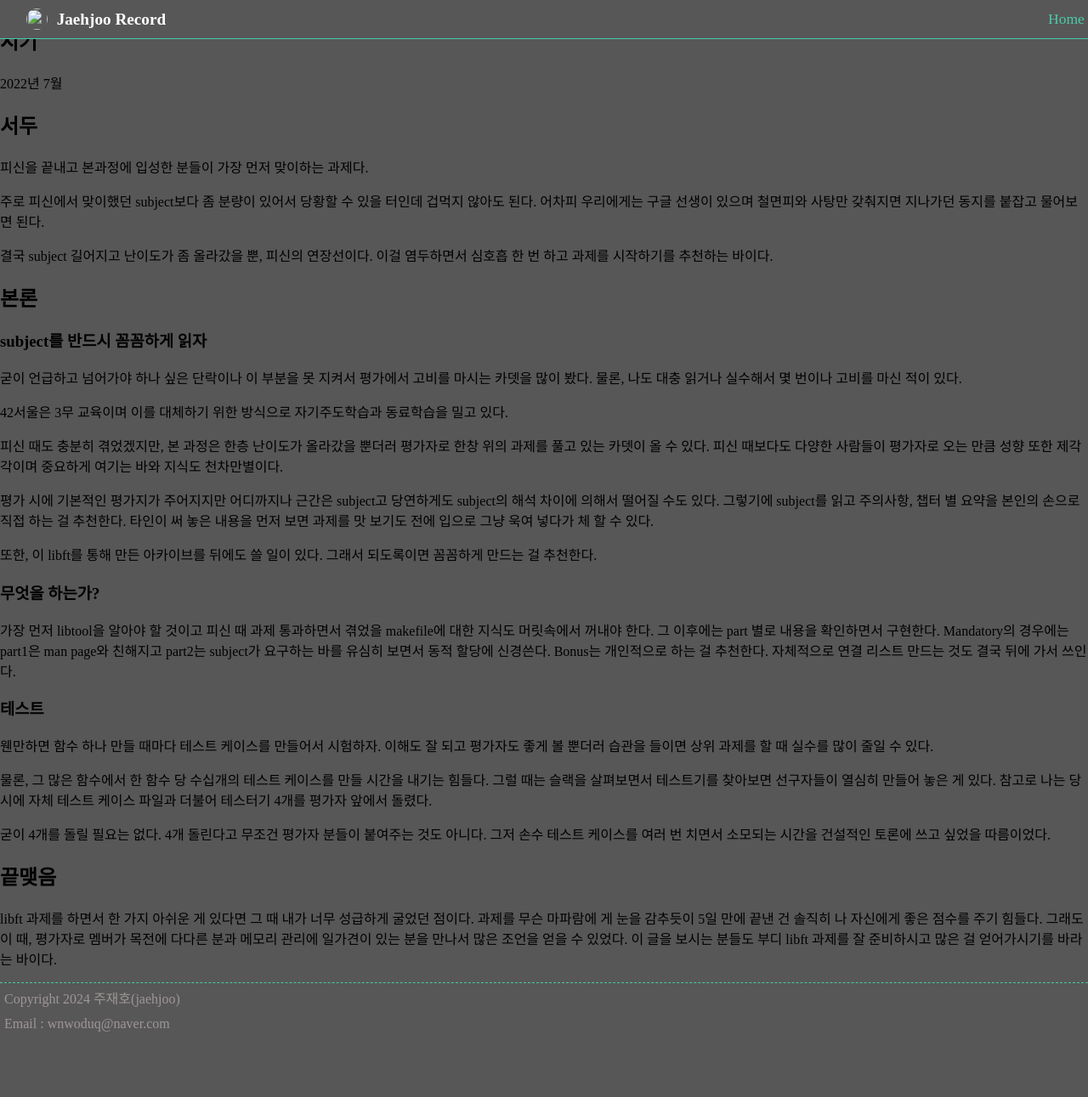
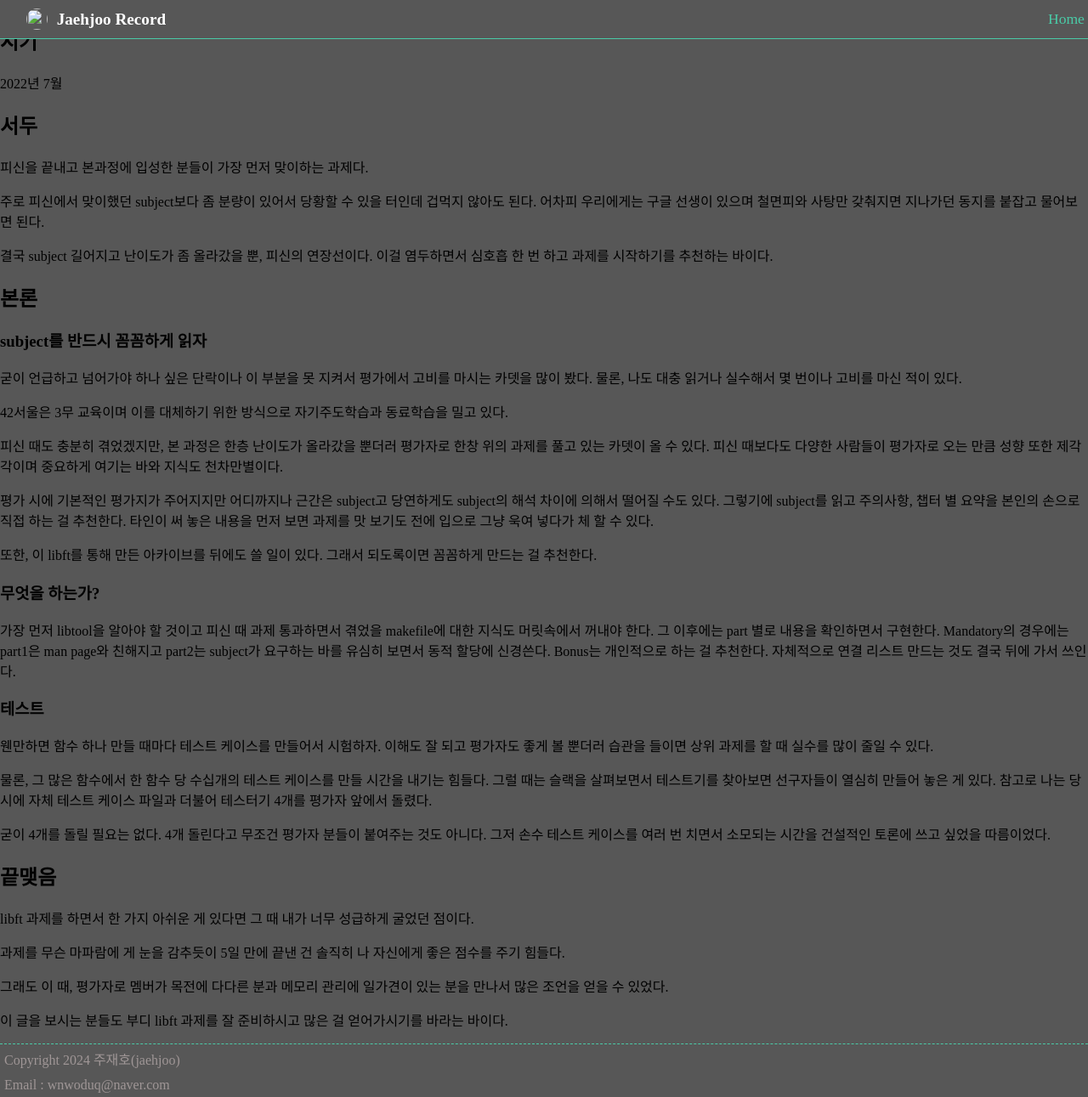
Before and after one commit to jaehjoo/jaehjoo.github.io, a Jekyll site: the page built from _posts/2022-07-11-cadet_libft.md, in a window 1280 px wide and 1291 px high. Shown: the whole window at 85% size. Built offline with Jekyll 4.4.1, drawn with Linux system fonts in a browser that asks for light colours.

```diff
--- a/_layouts/default.html
+++ b/_layouts/default.html
@@ -3,8 +3,8 @@
   <head>
     <meta charset="utf-8">
     <title>{{ page.title }}</title>
-    <link rel="stylesheet" href="/assets/css/styles.css">
-    <link rel="icon" href="/assets/images/profile.jpg" type="image/x-icon">
+    <link rel="stylesheet" href="https://jaehjoo.github.io/assets/css/styles.css">
+    <link rel="icon" href="https://jaehjoo.github.io/assets/images/profile.jpg" type="image/x-icon">
   </head>
   <body>
     {% include head.html %}
--- a/_posts/2022-07-11-cadet_libft.md
+++ b/_posts/2022-07-11-cadet_libft.md
@@ -43,6 +43,9 @@ tags:
 
 ## 끝맺음
 libft 과제를 하면서 한 가지 아쉬운 게 있다면 그 때 내가 너무 성급하게 굴었던 점이다.
+
 과제를 무슨 마파람에 게 눈을 감추듯이 5일 만에 끝낸 건 솔직히 나 자신에게 좋은 점수를 주기 힘들다.
+
 그래도 이 때, 평가자로 멤버가 목전에 다다른 분과 메모리 관리에 일가견이 있는 분을 만나서 많은 조언을 얻을 수 있었다.
+
 이 글을 보시는 분들도 부디 libft 과제를 잘 준비하시고 많은 걸 얻어가시기를 바라는 바이다.
--- a/index.html
+++ b/index.html
@@ -5,7 +5,7 @@ title: Jaehjoo Record
 {% include tagsBar.html %}
 <ul class="post-list">
     {% for post in site.posts %}
-    <li class="post" data-tags="{{ post.tags | join: ' '}}" onclick="loadPost('{{post.title}}', '{{post.content | escape | strip_newlines | json }}')">
+    <li class="post" data-tags="{{ post.tags | join: ' '}}" onclick="loadPost('{{post.title}}', '{{post.content | escape | strip_newlines | json }}', '{{ post.url }}')">
         <img class="post-image" src={{ site.drive }}{{ post.image }}>
         <h3>{{ post.title }}</h3>
         <p>{{ post.excerpt }}</p>
```
Also changed, not shown: assets/js/selectPostLoaded.js (+6 -1 lines).
